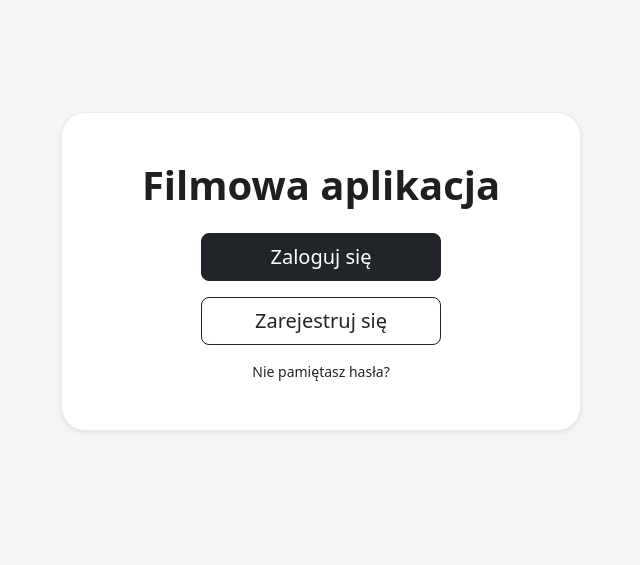
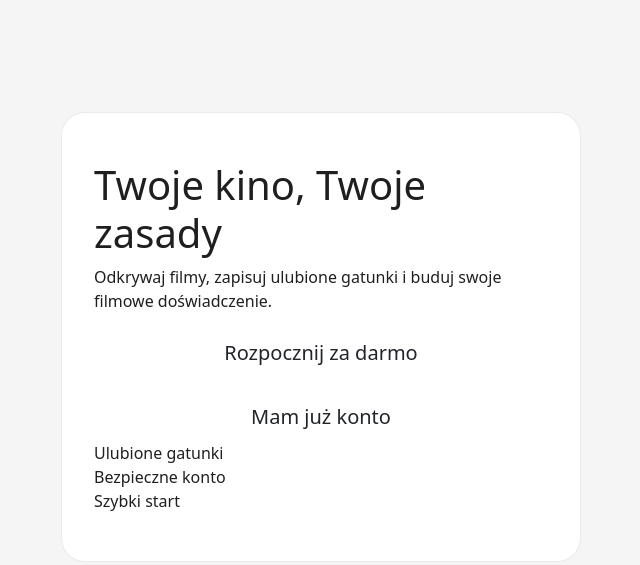
Before and after one commit to agatav13/aster, a Django app: page / in a window 1280 px wide. Shown: the part 48-613 px from the top of the page, without its empty margins (319-959 px from the left). Run offline with Django 5.2, Linux system fonts and the light colour scheme.

Commit message:
feat: rebrand landing page to Aster with refreshed hero layout
Replaces the placeholder Polish title and minimal CTA stack with the
Aster brand, a tagline, accent CTAs, and a feature row, plus rewrites
the README around the actual product (movie recommendation app) instead
of the early auth-stage scaffolding copy.

Co-Authored-By: Claude Opus 4.6 (1M context) <noreply@anthropic.com>

```diff
--- a/core/tests.py
+++ b/core/tests.py
@@ -5,8 +5,8 @@ from django.urls import reverse
 class CoreViewTests(TestCase):
     def test_home_page_renders(self):
         response = self.client.get(reverse("home"))
-        self.assertContains(response, "Zaloguj się")
-        self.assertContains(response, "Zarejestruj się")
+        self.assertContains(response, "Mam już konto")
+        self.assertContains(response, "Rozpocznij za darmo")
 
     def test_dashboard_requires_login(self):
         response = self.client.get(reverse("dashboard"))
--- a/templates/core/home.html
+++ b/templates/core/home.html
@@ -1,14 +1,31 @@
 {% extends "base.html" %}
 
-{% block title %}Start | Filmowa aplikacja{% endblock %}
+{% block title %}Start | Aster{% endblock %}
 
 {% block content %}
-<section class="hero-panel shadow-sm text-center">
-  <h1 class="display-6 fw-bold mb-4">Filmowa aplikacja</h1>
+<section class="hero-panel">
+  <i class="bi bi-camera-reels hero-icon"></i>
+  <h1 class="hero-title">Twoje kino, Twoje zasady</h1>
+  <p class="hero-subtitle">
+    Odkrywaj filmy, zapisuj ulubione gatunki i buduj swoje filmowe doświadczenie.
+  </p>
   <div class="d-flex flex-column align-items-center gap-3">
-    <a href="{% url 'accounts:login' %}" class="btn btn-dark btn-lg home-cta">Zaloguj się</a>
-    <a href="{% url 'accounts:register' %}" class="btn btn-outline-dark btn-lg home-cta">Zarejestruj się</a>
-    <a href="{% url 'accounts:password_reset' %}" class="small text-decoration-none link-dark">Nie pamiętasz hasła?</a>
+    <a href="{% url 'accounts:register' %}" class="btn btn-accent btn-lg hero-cta">Rozpocznij za darmo</a>
+    <a href="{% url 'accounts:login' %}" class="btn btn-ghost btn-lg hero-cta">Mam już konto</a>
+  </div>
+  <div class="hero-features">
+    <div class="hero-feature">
+      <i class="bi bi-heart"></i>
+      <span>Ulubione gatunki</span>
+    </div>
+    <div class="hero-feature">
+      <i class="bi bi-shield-check"></i>
+      <span>Bezpieczne konto</span>
+    </div>
+    <div class="hero-feature">
+      <i class="bi bi-lightning"></i>
+      <span>Szybki start</span>
+    </div>
   </div>
 </section>
 {% endblock %}
```
Also changed, not shown: README.md.
